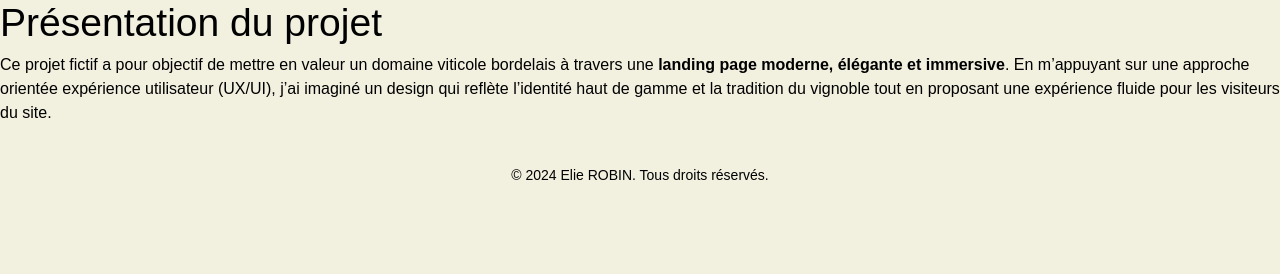
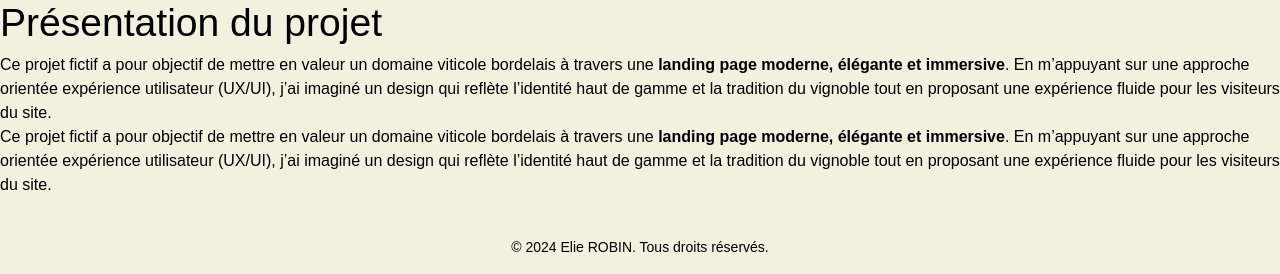
Before and after one commit to elierobbin/elierobbin.github.io, an Astro site: page /blog/projet1 in a window 1280 px wide. Shown: the part 547-821 px from the top of the page. Before the commit the page ends 800 px from the top, so only its background shows below. Built offline with nearby package versions, Linux system fonts and the light colour scheme; Astro itself is replaced by a stand-in of ours.

Commit message:
categories

```diff
--- a/src/content/blog/projet1.md
+++ b/src/content/blog/projet1.md
@@ -10,3 +10,5 @@ heroImage: '/assets/projet1/header2.jpg'
 ## Présentation du projet
 
 Ce projet fictif a pour objectif de mettre en valeur un domaine viticole bordelais à travers une **landing page moderne, élégante et immersive**. En m'appuyant sur une approche orientée expérience utilisateur (UX/UI), j'ai imaginé un design qui reflète l'identité haut de gamme et la tradition du vignoble tout en proposant une expérience fluide pour les visiteurs du site.
+
+Ce projet fictif a pour objectif de mettre en valeur un domaine viticole bordelais à travers une **landing page moderne, élégante et immersive**. En m'appuyant sur une approche orientée expérience utilisateur (UX/UI), j'ai imaginé un design qui reflète l'identité haut de gamme et la tradition du vignoble tout en proposant une expérience fluide pour les visiteurs du site.
```
